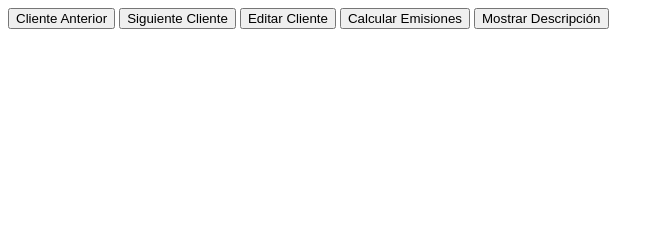
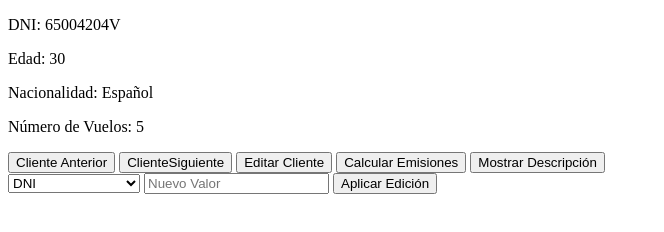
Before and after one commit to hochochochoc/811_client, a plain HTML site: page index.html in a window 1280 px wide. Both pictures are taken after a click on the button "Editar Cliente". Shown: the whole page, without its empty margins (0-664 px from the left). Drawn offline with Linux system fonts and the light colour scheme.

Commit message:
Update index.html

```diff
--- a/index.html
+++ b/index.html
@@ -6,22 +6,22 @@
     <title>Cliente</title>
 </head>
 <body>
-    <div id="clientDetails"></div>
-    <button id="prevClient">Cliente Anterior</button>
-    <button id="nextClient">Siguiente Cliente</button>
-    <button id="editClient">Editar Cliente</button>
-    <button id="calculateEmissions">Calcular Emisiones</button>
-    <button id="showDescription">Mostrar Descripción</button>
+    <div id="detallesCliente"></div>
+    <button id="clienteAnterior">Cliente Anterior</button>
+    <button id="clienteSiguiente">ClienteSiguiente</button>
+    <button id="editarCliente">Editar Cliente</button>
+    <button id="calcEmisiones">Calcular Emisiones</button>
+    <button id="mostrarDescripcion">Mostrar Descripción</button>
 
     <div id="editForm" style="display:none;">
-        <select id="attributeName">
+        <select id="nombreAtributo">
             <option value="DNI">DNI</option>
             <option value="edad">Edad</option>
             <option value="nacionalidad">Nacionalidad</option>
             <option value="numVuelos">Número de Vuelos</option>
         </select>
-        <input type="text" id="newValue" placeholder="Nuevo Valor">
-        <button onclick="applyEdit()">Aplicar Edición</button>
+        <input type="text" id="nuevoValor" placeholder="Nuevo Valor">
+        <button onclick="aplicarCambio()">Aplicar Edición</button>
     </div>
 
     <script src="classClient.js"></script>
```
